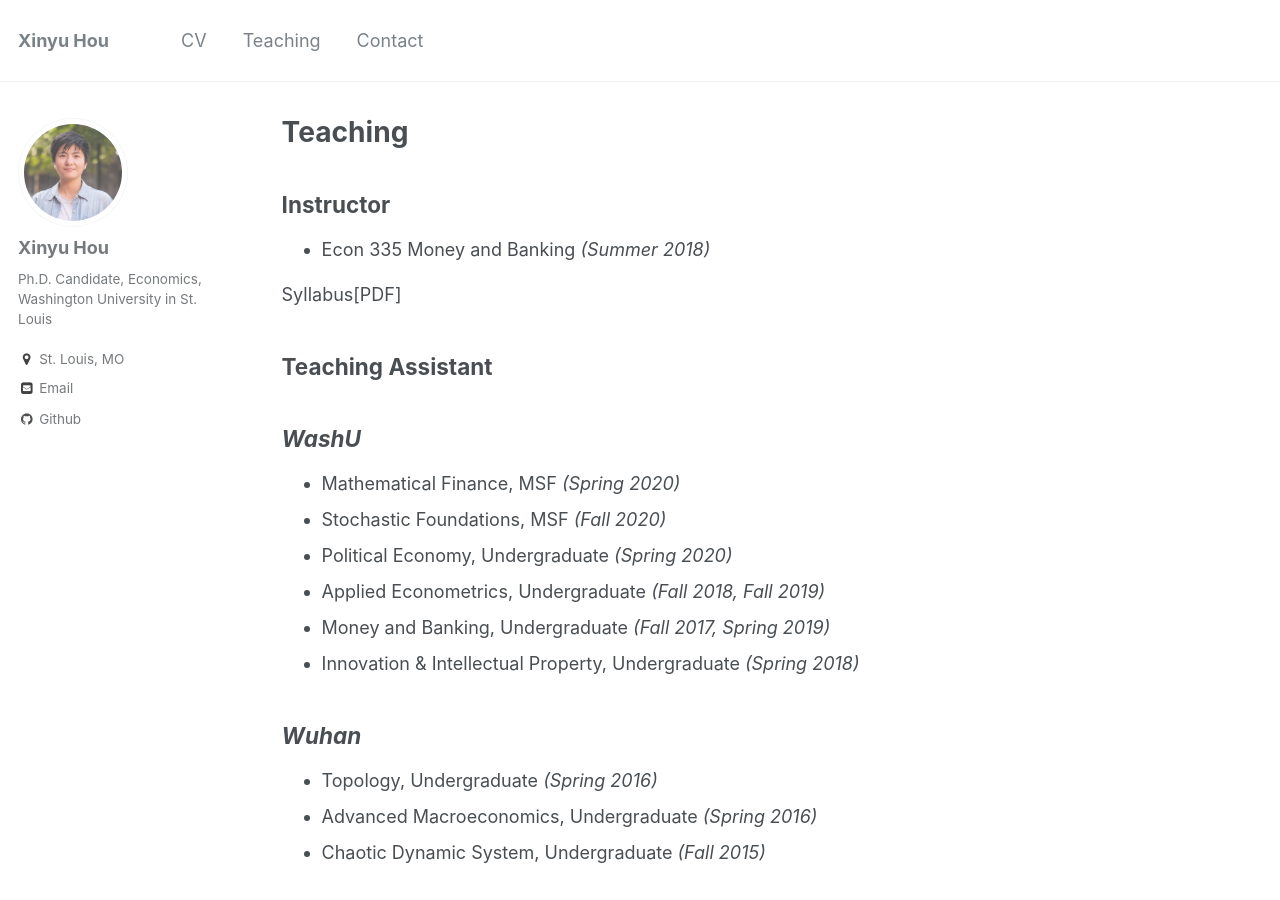
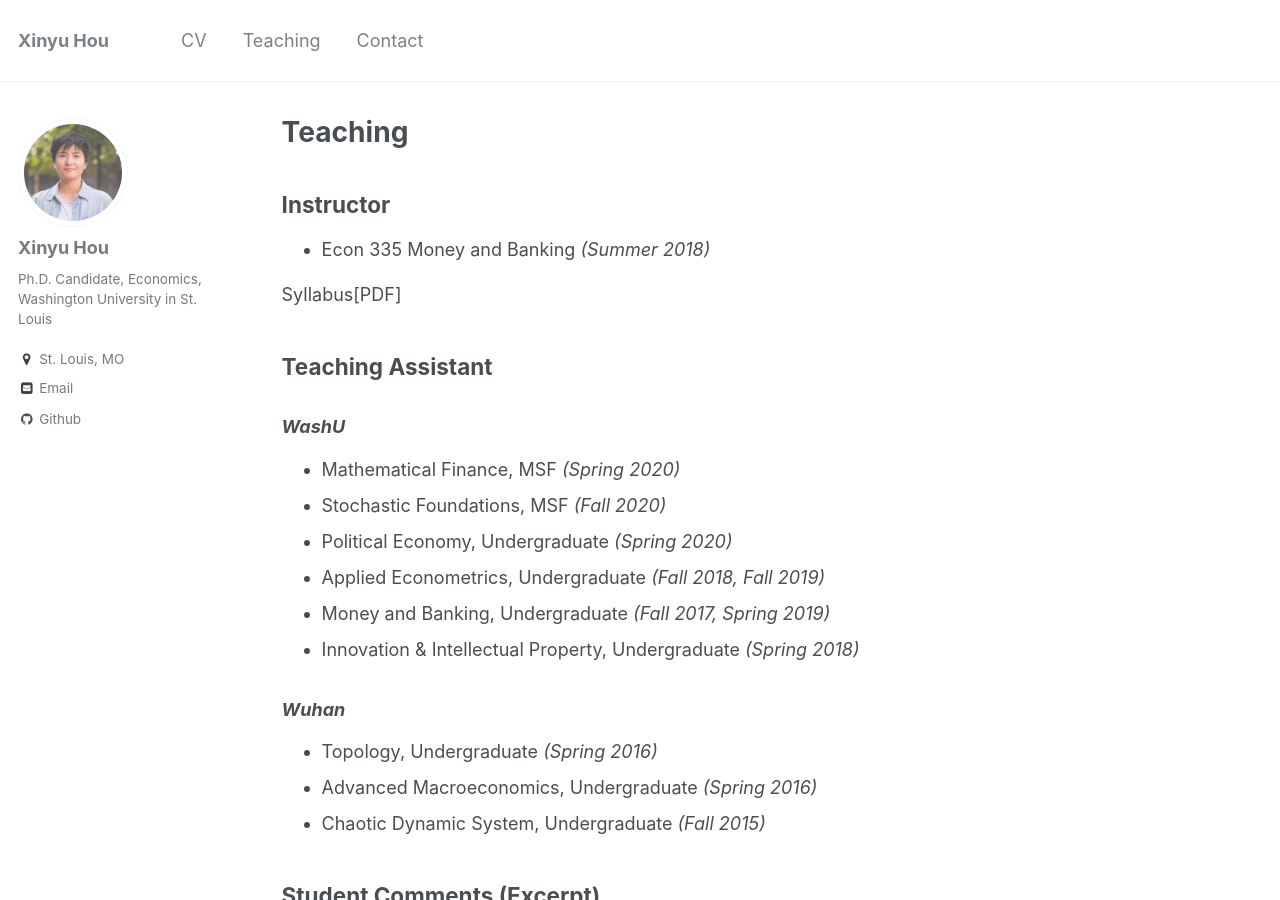
Before and after one commit to xinyuhou94/xinyuhou94.github.io, a Jekyll site: the page built from _pages/teaching.md, in a window 1280 px wide and 900 px high. Built offline with Jekyll 4.4.1, drawn with Linux system fonts in a browser that asks for light colours.

```diff
--- a/_pages/teaching.md
+++ b/_pages/teaching.md
@@ -14,7 +14,7 @@ author_profile: true
 
 
 ## Teaching Assistant
-## _WashU_
+### _WashU_
 * Mathematical Finance, MSF  _(Spring 2020)_
 * Stochastic Foundations, MSF     _(Fall 2020)_
 * Political Economy, Undergraduate     _(Spring 2020)_
@@ -24,7 +24,7 @@ author_profile: true
 
 
 
-## _Wuhan_
+### _Wuhan_
 * Topology, Undergraduate     _(Spring 2016)_
 * Advanced Macroeconomics, Undergraduate     _(Spring 2016)_
 * Chaotic Dynamic System, Undergraduate     _(Fall 2015)_
```
